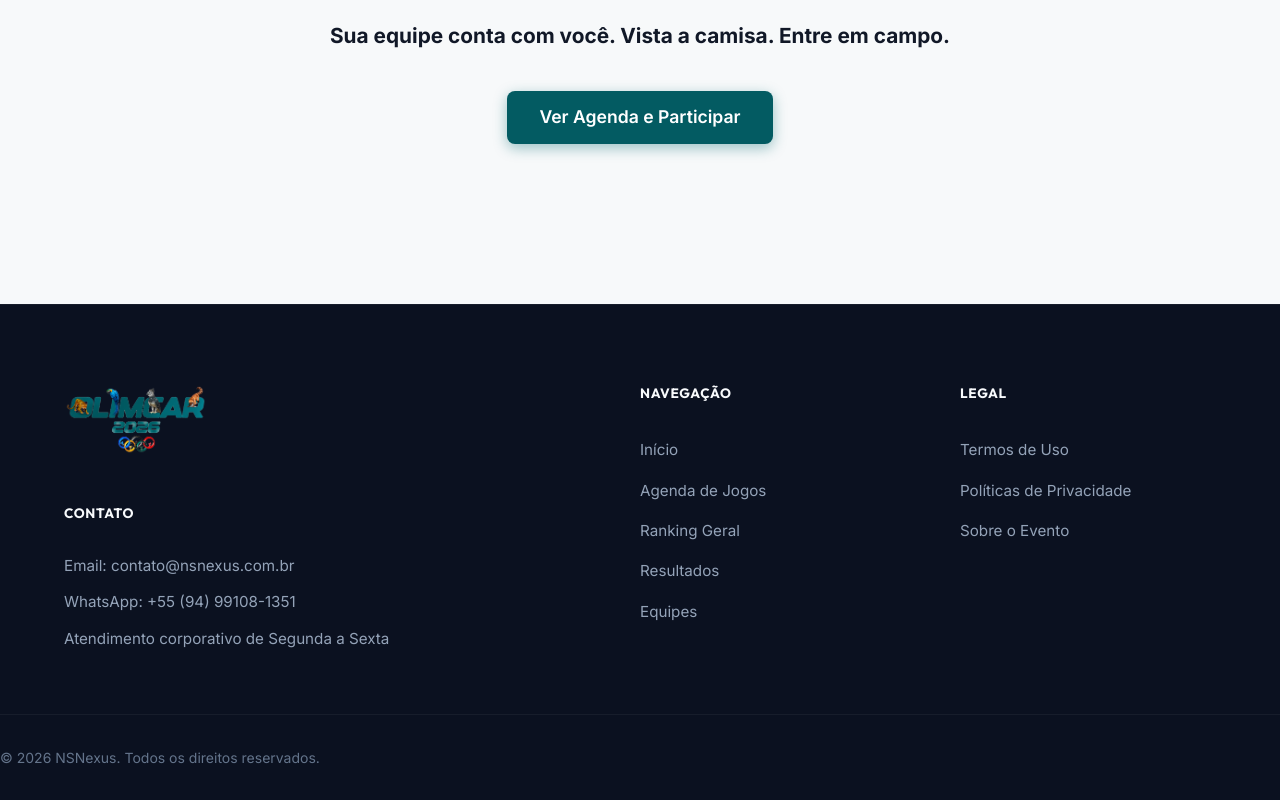
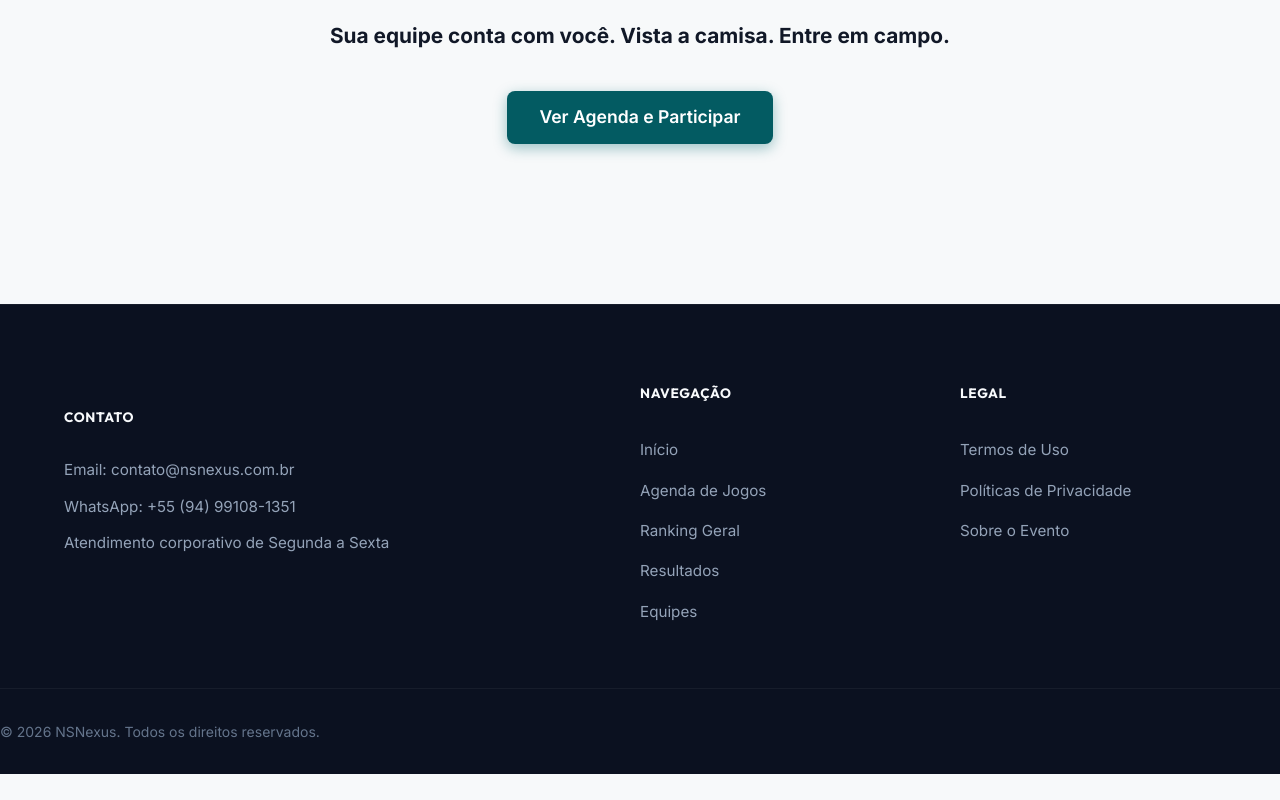
Before and after one commit to nsnexus/olimcar, a website with bundled scripts: page public/index.html in a window 1280 px wide. Shown: the part 1989-2789 px from the top of the page. After the commit the page ends 2763 px from the top, so only its background shows below. Built offline with nearby package versions, Linux system fonts and the light colour scheme; no server answers.

Commit message:
style: remove logo from footer and increase topbar padding

```diff
--- a/public/css/layout.css
+++ b/public/css/layout.css
@@ -28,6 +28,7 @@ html, body {
     justify-content: space-between;
     align-items: center;
     height: 5rem;
+    padding: 0 5%; /* Increased padding for full-width header */
 }
 
 .logo {
--- a/public/index.html
+++ b/public/index.html
@@ -50,10 +50,6 @@
     <footer class="main-footer">
         <div class="container footer-content">
             <div class="footer-col brand-col">
-                <div class="footer-brand">
-                    <img src="/assets/logo-transparent.png" alt="OLIMCAR Logo" class="logo-img">
-                </div>
-
                 <div class="footer-contact-block">
                     <h4 class="footer-heading">Contato</h4>
                     <a href="mailto:contato@nsnexus.com.br" class="footer-contact-item">
```
